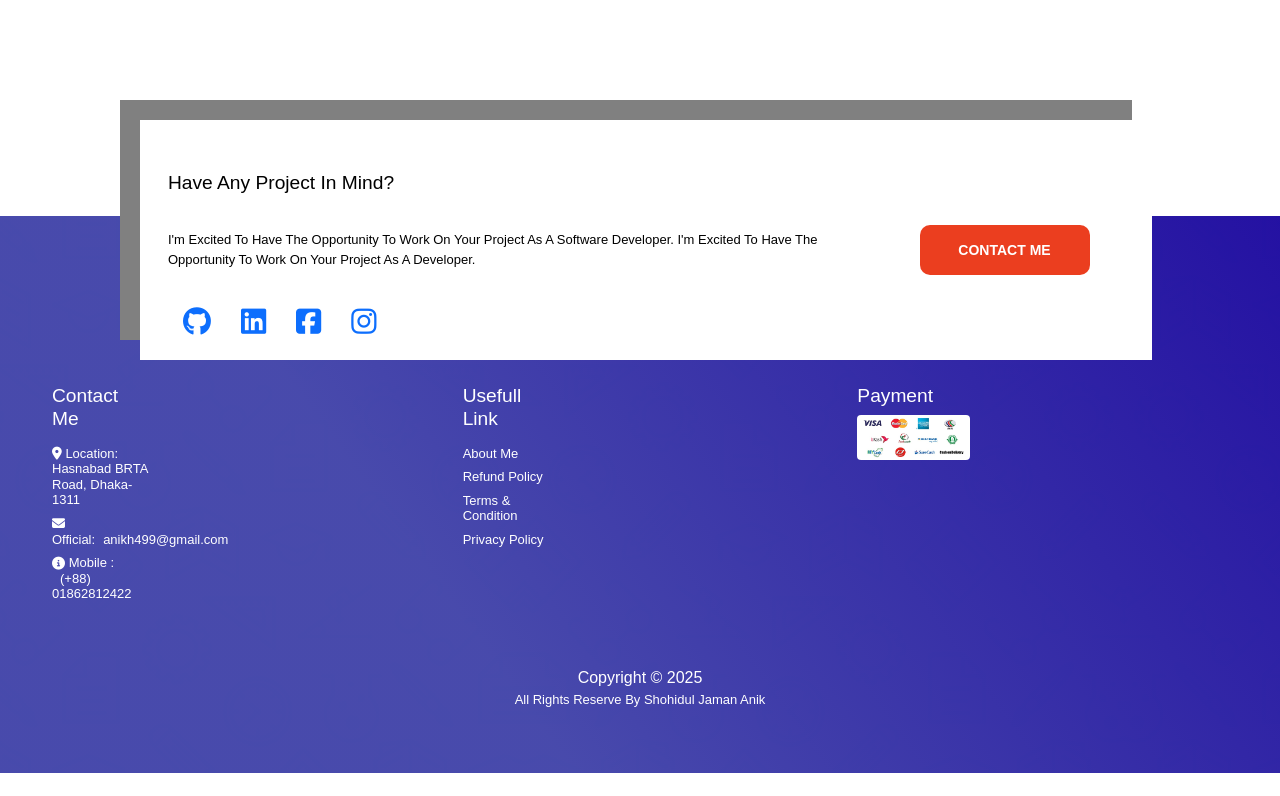
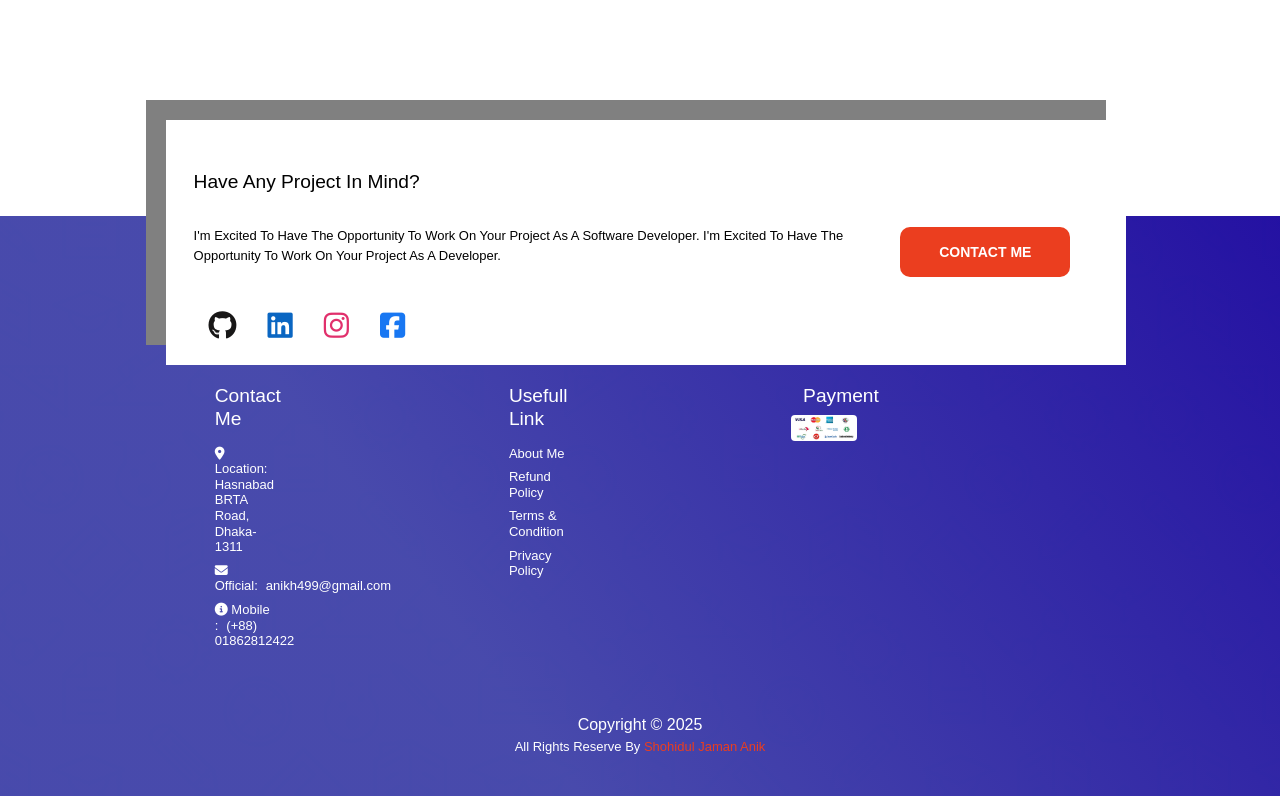
Before and after one commit to shohidul-jaman-anik/Personal-Portfolio, a React (Create React App) app: page / in a window 1280 px wide. Shown: the part 3358-4154 px from the top of the page. Before the commit the page ends 4131 px from the top, so only its background shows below. Built offline with nearby package versions, Linux system fonts and the light colour scheme.

Commit message:
lot's of small issue resolve

```diff
--- a/src/Components/Contact/Contact.css
+++ b/src/Components/Contact/Contact.css
@@ -33,6 +33,10 @@
 .contactContainer {
   display: grid;
   grid-template-columns: repeat(2, 1fr);
+}
+.contacts img{
+  width: 70%;
+  /* height: 70%; */
 }
 #addComment{
   background-image: linear-gradient(25deg,
--- a/src/Components/Contact/Contact.js
+++ b/src/Components/Contact/Contact.js
@@ -18,43 +18,43 @@ const Contact = () => {
     formState: { errors },
   } = useForm();
 
-  const onSubmit = (data) => {
-    emailjs
-      .sendForm(
-        "service_86b3elp",
-        "template_huzdope",
-        form.current,
-        "gJkpNWd5WX7H7BjUB"
-      )
-      .then(
-        (result) => {
-          // console.log(result.text);
-          toast.success("Message send Sucessfully");
-        },
-        (error) => {
-          // console.log(error.text);
-          toast.error("Message did't send");
-        }
-      );
-    reset();
+  // const onSubmit = (data) => {
+  //   emailjs
+  //     .sendForm(
+  //       "service_86b3elp",
+  //       "template_huzdope",
+  //       form.current,
+  //       "gJkpNWd5WX7H7BjUB"
+  //     )
+  //     .then(
+  //       (result) => {
+  //         // console.log(result.text);
+  //         toast.success("Message send Sucessfully");
+  //       },
+  //       (error) => {
+  //         // console.log(error.text);
+  //         toast.error("Message did't send");
+  //       }
+  //     );
+  //   reset();
 
-    // console.log(data)
-    const url = `https://intense-woodland-21531.herokuapp.com/message`;
-    fetch(url, {
-      method: "POST",
-      headers: {
-        "content-type": "application/json",
-      },
-      body: JSON.stringify(data),
-    })
-      .then((res) => res.json())
-      .then((result) => {
-        reset();
-        if (result) {
-          // toast('Message send Sucessfully')
-        }
-      });
-  };
+  //   // console.log(data)
+  //   const url = `https://intense-woodland-21531.herokuapp.com/message`;
+  //   fetch(url, {
+  //     method: "POST",
+  //     headers: {
+  //       "content-type": "application/json",
+  //     },
+  //     body: JSON.stringify(data),
+  //   })
+  //     .then((res) => res.json())
+  //     .then((result) => {
+  //       reset();
+  //       if (result) {
+  //         // toast('Message send Sucessfully')
+  //       }
+  //     });
+  // };
   return (
     <div className="backgrounds">
       <div id="contact" className="container section contactContainer">
@@ -77,7 +77,7 @@ const Contact = () => {
 
         <form
           ref={form}
-          onSubmit={handleSubmit(onSubmit)}
+          // onSubmit={handleSubmit(onSubmit)}
           data-aos="fade-left"
           className="contactForm"
         >
--- a/src/Components/Shared/Footer/Footer.css
+++ b/src/Components/Shared/Footer/Footer.css
@@ -9,14 +9,14 @@ footer {
 }
 .paymentImg {
   height: 140px;
-  width: 180 px;
+  width: 90%;
 }
 .copyright {
   color: white;
   text-align: center;
 }
 .footer-header {
-  /* color: #eb3e1f; */
+  color: #eb3e1f;
   /* margin-top: 2%; */
 }
 
@@ -92,13 +92,12 @@ footer {
   text-decoration: none;
   margin-top: 20px;
 }
+.containerSide {
+  margin: 0% 12% !important;
+}
 
 @media screen and (max-width: 576px) {
-  .container-fluid {
-    padding-top: 350px;
-    padding-left: 20px;
-    padding-right: 20px;
-  }
+
   .subFooter {
     display: block;
   }
@@ -120,7 +119,7 @@ footer {
   }
   .footerHeader {
     font-size: medium;
-    margin: 5% 0%;
+    /* margin: 5% 0%; */
   }
   .fBtn {
   }
@@ -150,8 +149,9 @@ footer {
   .paymentContainer {
     margin: 5% 0% !important;
   }
-  .paymentContainer h3 {
-    margin: 5% !important;
+
+  .containerSide {
+    margin: 0% 0% !important;
   }
 }
 
--- a/src/Components/Shared/Footer/Footer.js
+++ b/src/Components/Shared/Footer/Footer.js
@@ -10,7 +10,7 @@ const Footer = () => {
   const { t } = useTranslation();
   return (
     <div class="container-fluid mx-auto ">
-      <div class="subFooterContainer row justify-content-center mt-4 row-1 ">
+      <div class="subFooterContainer row justify-content-center mt-4 row-1 containerSide">
         <div class="subFooter w-100">
           <div class="w-75 mal">
             <h1 class="text-black text-start footerHeader ">
@@ -22,27 +22,38 @@ const Footer = () => {
               your project as a developer.
             </p>
 
-            <div className="personal-profile__social text-start">
-              <a href="https://github.com/shohidul-jaman-anik" target="blank">
+            <div className="personal-profile__social mt-4 d-flex  gap-3">
+              <a
+                href="https://github.com/shohidul-jaman-anik"
+                target="_blank"
+                className="social-icon github"
+                rel="noreferrer"
+              >
                 <i className="fa fa-github"></i>
               </a>
               <a
-                href="https://www.linkedin.com/in/md-anik-495651218/"
-                target="blank"
+                href="https://www.linkedin.com/in/shohidul-jaman-anik/"
+                target="_blank"
+                className="social-icon linkedin"
+                rel="noreferrer"
               >
                 <i className="fa fa-linkedin-square"></i>
               </a>
               <a
+                href="https://www.instagram.com/sohidul_jaman_anik/"
+                target="_blank"
+                className="social-icon instagram"
+                rel="noreferrer"
+              >
+                <i className="fab fa-instagram"></i>
+              </a>
+              <a
                 href="https://www.facebook.com/profile.php?id=100010867243524"
-                target="blank"
+                target="_blank"
+                className="social-icon facebook"
+                rel="noreferrer"
               >
                 <i className="fa fa-facebook-square"></i>
-              </a>
-              <a
-                href="https://www.instagram.com/sohidul_jaman_anik/"
-                target="blank"
-              >
-                <i className="fab fa-instagram"></i>
               </a>
             </div>
           </div>
@@ -54,25 +65,21 @@ const Footer = () => {
         {/* <div class="col-md-2"> <img class="img-1" src="https://i.imgur.com/jBlQcMI.png" /> </div> */}
       </div>
 
-      <div class="row d-flex pb-4 px-4 text-white">
-        <div className="footerDescription">
-          <div className="row brand-light-color mt-lg-5" id="voda">
+      <div class="row d-flex  px-4 text-white containerSide">
+        <div className="row brand-light-color mt-lg-5 " id="voda">
           {/* Contact Section */}
           <div
             className="col-12 col-lg-4  mb-4 mb-lg-0"
-              data-aos="zoom-in-right"
+            // data-aos="zoom-in-right"
           >
             <h3 className=" text-start ms-3">{t("footer.contactUs")}</h3>
             <div className="my-3">
               <h6 className="text-start ps-3">
-                  <i className="fas fa-map-marker-alt"></i>{" "}
-                  {t("footer.address")}
+                <i className="fas fa-map-marker-alt"></i> {t("footer.address")}
               </h6>
               <h6 className="text-start ps-3">
                 <i className="fas fa-envelope "></i> {t("footer.gmail")}:
-                  <span className="text-lowercase ms-2">
-                    anikh499@gmail.com
-                  </span>
+                <span className="text-lowercase ms-2">anikh499@gmail.com</span>
               </h6>
               <h6 className="text-start ps-3">
                 <i className="fas fa-info-circle"></i> {t("footer.mobile")} :
@@ -84,11 +91,9 @@ const Footer = () => {
           {/* Useful Links */}
           <div
             className="col-12 col-lg-4 footer-text mb-4 mb-lg-0"
-              data-aos="zoom-out-down"
+            // data-aos="zoom-out-down"
           >
-              <h3 className="text-start ms-3 mb-3">
-                {t("footer.usefullLink")}
-              </h3>
+            <h3 className="text-start ms-3 mb-3">{t("footer.usefullLink")}</h3>
             <h6 className="ps-3 text-start">{t("footer.aboutMe")}</h6>
             <h6 className="ps-3 text-start">{t("footer.refundPolicy")}</h6>
             <h6 className="ps-3 text-start">{t("footer.term")}</h6>
@@ -98,21 +103,17 @@ const Footer = () => {
           {/* Payment Section */}
           <div
             className="col-12 col-lg-4"
-              data-aos="zoom-in-left"
+            // data-aos="zoom-in-left"
           >
-              <div>
-                <h3 className="paymentHeader mb-2 text-start">
+            <h3 className="paymentHeader mb-2 ms-3 text-start">
               {t("footer.payment")}
             </h3>
             <img
               className="img-fluid rounded paymentImg"
-
               src={card}
               alt="Payment Methods"
               useMap="#payment"
             />
-              </div>
-            </div>
           </div>
         </div>
         <div className="copyright mt-5 ">
```
Lines whose indentation alone changed are shown as unchanged.
